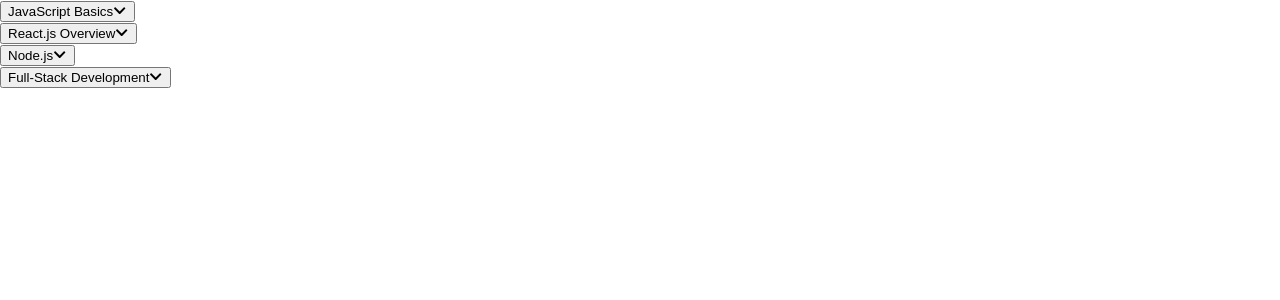
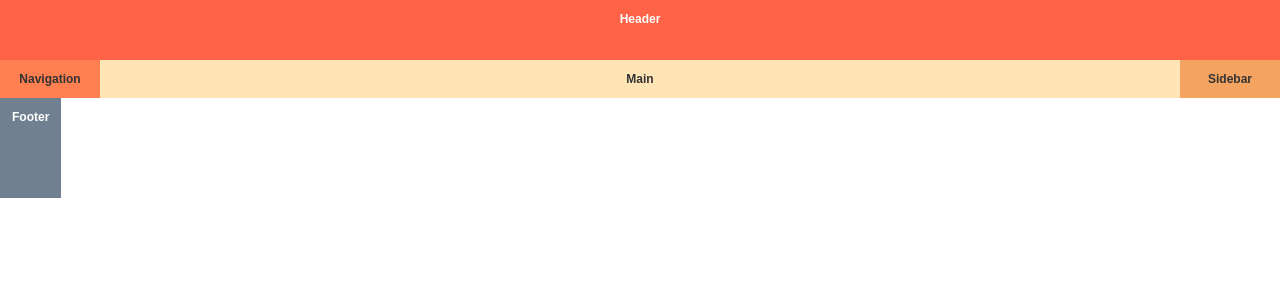
Before and after one commit to AyushiShankar/ReactPractice, a React (Create React App) app: page / in a window 1280 px wide. Shown: the top 300 px of the page. Built offline with nearby package versions, Linux system fonts and the light colour scheme.

Commit message:
HolyGrail

```diff
--- a/src/App.js
+++ b/src/App.js
@@ -1,5 +1,4 @@
-// import ChipsInput from "./components/ChipsInput/ChipsInput";
-import Accordion from "./components/Accordion/Accordion";
+import HolyGrail from "./components/HolyGrail/HolyGrail";
 export default function App() {
-  return <Accordion />;
+  return <HolyGrail />;
 }
--- /dev/null
+++ b/src/components/HolyGrail/HolyGrail.js
@@ -0,0 +1,16 @@
+import "./HolyGrail.module.css";
+
+
+export default function HolyGrail() {
+  return (
+    <div className="container">
+      <header>Header</header>
+      <div className="columns" style={{display: "flex"}}>
+        <nav>Navigation</nav>
+        <main>Main</main>
+        <aside>Sidebar</aside>
+      </div>
+      <footer style={{position:"absolute", marginBottom:0}}>Footer</footer>
+    </div>
+  );
+}
--- /dev/null
+++ b/src/components/HolyGrail/HolyGrail.module.css
@@ -0,0 +1,67 @@
+body {
+  font-family: sans-serif;
+  font-size: 12px;
+  font-weight: bold;
+  margin: 0;
+  min-height: 100vh;
+}
+
+* {
+  box-sizing: border-box;
+}
+
+.container {
+  display: flex;
+  flex-direction: column;
+  min-height: 100vh;
+}
+
+.columns {
+  display: flex;
+  flex: 1;
+}
+
+header,
+nav,
+main,
+aside,
+footer {
+  padding: 12px;
+  text-align: center;
+}
+
+header {
+  background-color: tomato;
+  height: 60px;
+  color: white
+}
+
+nav {
+  background-color: coral;
+  width: 100px;
+  flex-shrink: 0;
+  color: #333;
+}
+
+main {
+  background-color: moccasin;
+  flex-grow: 1;
+  color: #333;
+
+}
+
+aside {
+  background-color: sandybrown;
+  width: 100px;
+  flex-shrink: 0;
+  color: #333;
+
+
+}
+
+footer {
+  background-color: slategray;
+  height: 100px;
+  color: white;
+  margin-top: auto;
+}
```
